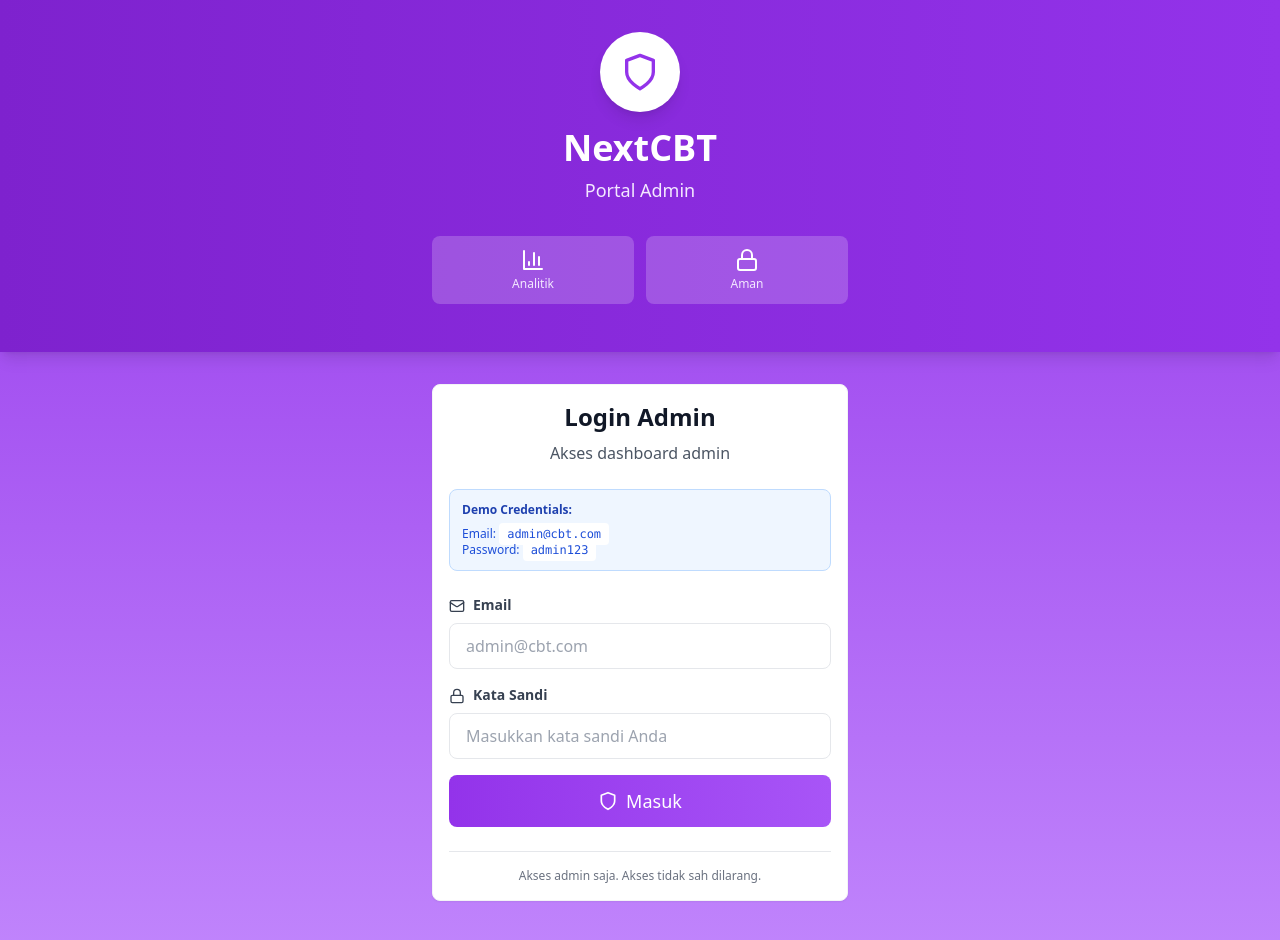
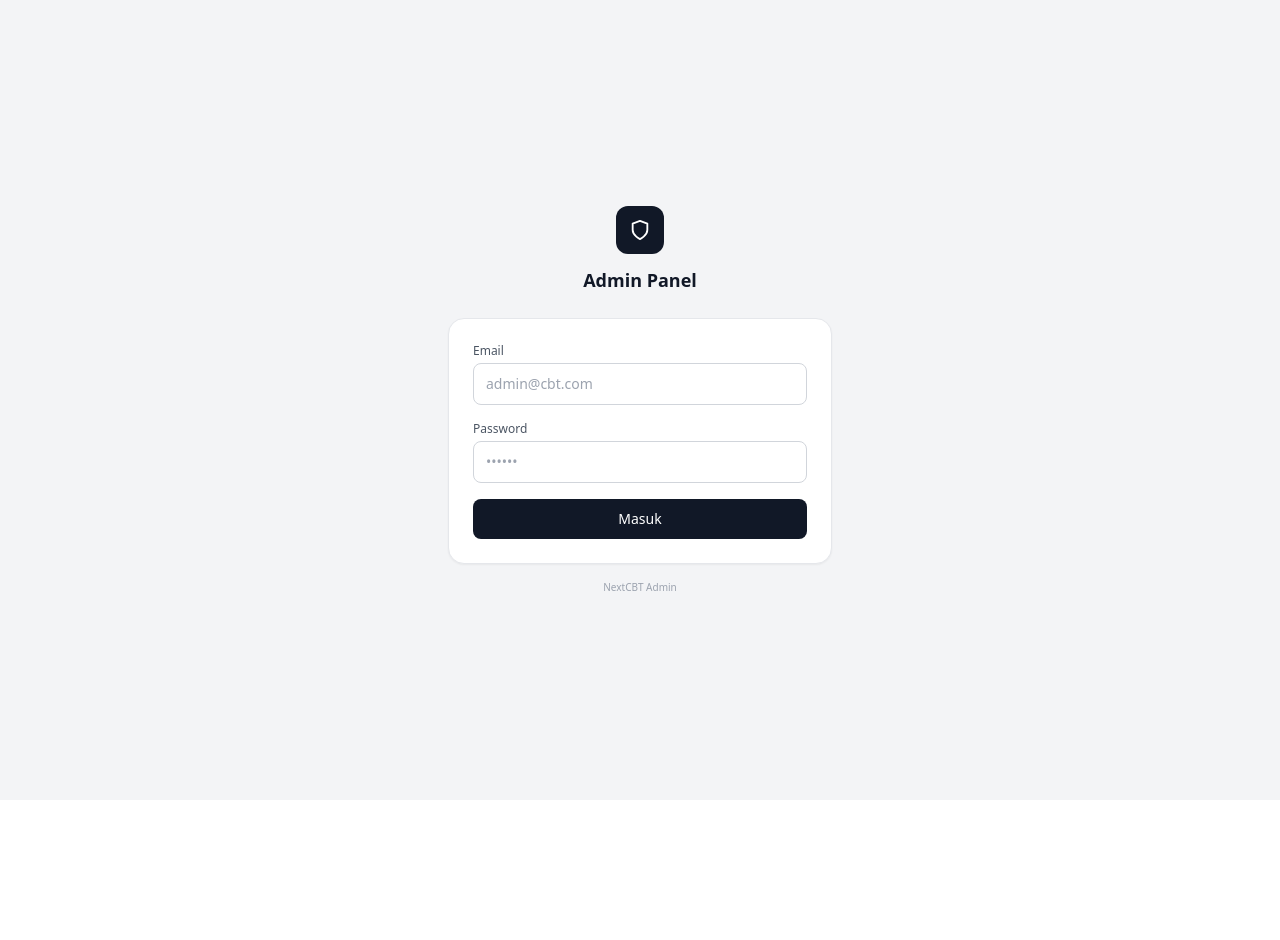
Before and after one commit to anssgnt/nextcbt, a React (Vite) app: page /admin/login in a window 1280 px wide. Shown: the top 940 px of the page. After the commit the page ends 800 px from the top, so only its background shows below. Built offline with nearby package versions, Linux system fonts and the light colour scheme.

Commit message:
Simplify admin login - minimal clean design

```diff
--- a/public/sw.js
+++ b/public/sw.js
@@ -1,6 +1,6 @@
 // Service Worker - Always Fresh Strategy
-// Auto-generated version on build: v1778827655266
-const CACHE_VERSION = 'v1778827655266'
+// Auto-generated version on build: v1778841865253
+const CACHE_VERSION = 'v1778841865253'
 const CACHE_NAMES = {
   STATIC: `nextcbt-static-${CACHE_VERSION}`,
   DYNAMIC: `nextcbt-dynamic-${CACHE_VERSION}`,
--- a/src/pages/AdminLogin.jsx
+++ b/src/pages/AdminLogin.jsx
@@ -1,8 +1,7 @@
 import { useState } from 'react'
 import { useNavigate } from 'react-router-dom'
-import { Button, Input, Card } from '../components'
 import { useAuthStore } from '../store'
-import { Lock, Mail, Shield, BarChart3 } from 'lucide-react'
+import { Shield } from 'lucide-react'
 
 export const AdminLogin = () => {
   const navigate = useNavigate()
@@ -12,146 +11,52 @@ export const AdminLogin = () => {
   const [isLoading, setIsLoading] = useState(false)
   const [error, setError] = useState('')
 
-  // Mock admin credentials untuk testing
-  const MOCK_ADMIN = {
-    email: 'admin@cbt.com',
-    password: 'admin123'
-  }
-
   const handleLogin = async (e) => {
     e.preventDefault()
     setError('')
     setIsLoading(true)
+    await new Promise((r) => setTimeout(r, 500))
 
-    try {
-      // Simulasi delay login
-      await new Promise(resolve => setTimeout(resolve, 1000))
-
-      // Mock authentication
-      if (email === MOCK_ADMIN.email && password === MOCK_ADMIN.password) {
+    if (email === 'admin@cbt.com' && password === 'admin123') {
       setUser({ id: 'admin-1', email, name: 'Admin' }, 'admin')
       navigate('/admin/dashboard')
     } else {
-        setError('Email atau password salah. Gunakan: admin@cbt.com / admin123')
+      setError('Email atau password salah')
     }
-    } catch (err) {
-      setError('Login gagal. Silakan coba lagi.')
-    } finally {
     setIsLoading(false)
-    }
   }
 
   return (
-    <div className="min-h-screen bg-gradient-to-b from-purple-600 to-purple-400 flex flex-col">
-      {/* Header */}
-      <div className="bg-gradient-to-r from-purple-700 to-purple-600 text-white pt-8 pb-12 shadow-lg">
-        <div className="max-w-md mx-auto px-4">
-          {/* Logo & Title */}
+    <div className="min-h-screen bg-gray-100 flex items-center justify-center p-4">
+      <div className="w-full max-w-sm">
         <div className="text-center mb-6">
-            <div className="inline-flex items-center justify-center w-20 h-20 bg-white rounded-full mb-4 shadow-lg">
-              <Shield size={40} className="text-purple-600" />
+          <div className="w-12 h-12 bg-gray-900 rounded-xl flex items-center justify-center mx-auto mb-3">
+            <Shield size={22} className="text-white" />
           </div>
-            <h1 className="text-4xl font-bold mb-2">NextCBT</h1>
-            <p className="text-purple-100 text-lg">Portal Admin</p>
+          <h1 className="text-lg font-bold text-gray-900">Admin Panel</h1>
         </div>
 
-          {/* Features */}
-          <div className="grid grid-cols-2 gap-3 mt-8">
-            <div className="bg-white bg-opacity-20 rounded-lg p-3 text-center">
-              <BarChart3 size={24} className="mx-auto mb-1" />
-              <p className="text-xs text-purple-100">Analitik</p>
+        <div className="bg-white rounded-2xl p-6 shadow-sm border border-gray-200">
+          <form onSubmit={handleLogin} className="space-y-4">
+            <div>
+              <label className="block text-xs font-medium text-gray-600 mb-1">Email</label>
+              <input type="email" value={email} onChange={(e) => setEmail(e.target.value)} placeholder="admin@cbt.com" required className="w-full px-3 py-2.5 border border-gray-300 rounded-lg text-sm focus:outline-none focus:border-gray-900" />
             </div>
-            <div className="bg-white bg-opacity-20 rounded-lg p-3 text-center">
-              <Lock size={24} className="mx-auto mb-1" />
-              <p className="text-xs text-purple-100">Aman</p>
-            </div>
-          </div>
-        </div>
+            <div>
+              <label className="block text-xs font-medium text-gray-600 mb-1">Password</label>
+              <input type="password" value={password} onChange={(e) => setPassword(e.target.value)} placeholder="••••••" required className="w-full px-3 py-2.5 border border-gray-300 rounded-lg text-sm focus:outline-none focus:border-gray-900" />
             </div>
 
-      {/* Main Content */}
-      <div className="flex-1 px-4 py-8 max-w-md mx-auto w-full flex items-center">
-        <Card className="w-full shadow-2xl">
-          <div className="space-y-6">
-            {/* Welcome Text */}
-            <div className="text-center">
-              <h2 className="text-2xl font-bold text-gray-900 mb-2">Login Admin</h2>
-              <p className="text-gray-600">Akses dashboard admin</p>
+            {error && <p className="text-xs text-red-600 bg-red-50 px-3 py-2 rounded-lg">{error}</p>}
+
+            <button type="submit" disabled={isLoading} className="w-full py-2.5 bg-gray-900 text-white rounded-lg text-sm font-medium hover:bg-gray-800 disabled:opacity-50 transition">
+              {isLoading ? 'Loading...' : 'Masuk'}
+            </button>
+          </form>
         </div>
 
-            {/* Demo Credentials Info */}
-            <div className="bg-blue-50 border border-blue-200 rounded-lg p-3">
-              <p className="text-xs text-blue-800 font-semibold mb-2">Demo Credentials:</p>
-              <p className="text-xs text-blue-700">Email: <code className="bg-white px-2 py-1 rounded">admin@cbt.com</code></p>
-              <p className="text-xs text-blue-700">Password: <code className="bg-white px-2 py-1 rounded">admin123</code></p>
+        <p className="text-center text-[10px] text-gray-400 mt-4">NextCBT Admin</p>
       </div>
-
-            {/* Form */}
-            <form onSubmit={handleLogin} className="space-y-4">
-              {/* Email Input */}
-              <div>
-                <label className="block text-sm font-semibold text-gray-700 mb-2">
-                  <Mail size={16} className="inline mr-2" />
-                  Email
-                </label>
-                <Input
-                  type="email"
-                  placeholder="admin@cbt.com"
-                  value={email}
-                  onChange={(e) => setEmail(e.target.value)}
-                  required
-                  className="text-base"
-                />
-              </div>
-
-              {/* Password Input */}
-              <div>
-                <label className="block text-sm font-semibold text-gray-700 mb-2">
-                  <Lock size={16} className="inline mr-2" />
-                  Kata Sandi
-                </label>
-                <Input
-                  type="password"
-                  placeholder="Masukkan kata sandi Anda"
-                  value={password}
-                  onChange={(e) => setPassword(e.target.value)}
-                  required
-                  className="text-base"
-                />
-              </div>
-
-              {/* Error Message */}
-              {error && (
-                <div className="bg-red-50 border-l-4 border-red-500 text-red-700 px-4 py-3 rounded">
-                  <p className="font-medium">Kesalahan</p>
-                  <p className="text-sm">{error}</p>
-                </div>
-              )}
-
-              {/* Login Button */}
-              <Button
-                type="submit"
-                size="lg"
-                disabled={isLoading}
-                className="flex items-center justify-center gap-2 bg-gradient-to-r from-purple-600 to-purple-500 hover:from-purple-700 hover:to-purple-600"
-              >
-                <Shield size={20} />
-                {isLoading ? 'Sedang Masuk...' : 'Masuk'}
-              </Button>
-            </form>
-
-            {/* Footer Info */}
-            <div className="pt-4 border-t border-gray-200">
-              <p className="text-xs text-gray-500 text-center">
-                Akses admin saja. Akses tidak sah dilarang.
-              </p>
-            </div>
-          </div>
-        </Card>
-      </div>
-
-      {/* Bottom Safe Area */}
-      <div className="h-4"></div>
     </div>
   )
 }
```
Lines whose indentation alone changed are shown as unchanged.
